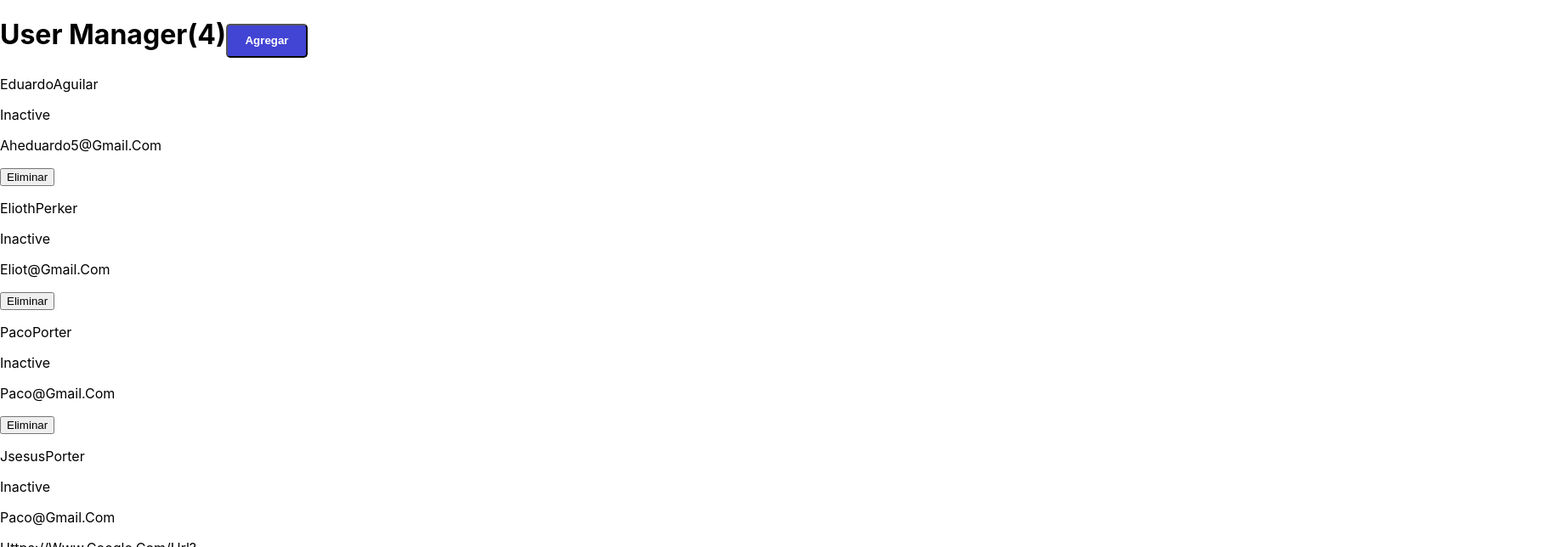
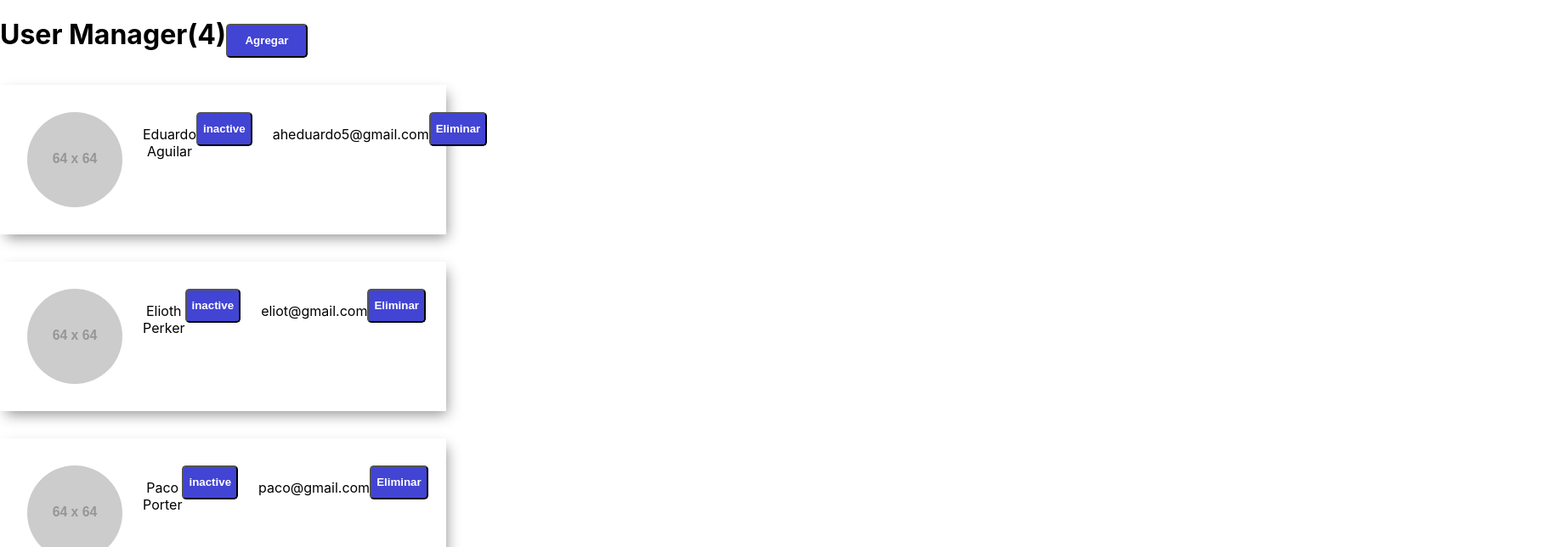
Before and after one commit to aheduardo5/add-users, a React (Create React App) app: page / in a window 1280 px wide. Shown: the top 644 px of the page at 85% size, 1825 px wide, since content can reach past the window. Built offline with nearby package versions, Linux system fonts and the light colour scheme.

Commit message:
save data

```diff
--- a/src/App.css
+++ b/src/App.css
@@ -22,6 +22,43 @@
   transition: 0.5s;
 }
 
+
+.user-content .user {
+  display: flex;
+  width: 80%;
+  height: 7rem;
+  background-color: #fff;
+  box-shadow: 4px 7px 15px -3px #0000006b;
+  margin-top: 2rem;
+  padding: 2rem;
+}
+
+.user-content .user p {
+  margin-left: 1.5rem;
+  text-align: center;
+}
+
+.user-content .user button {
+  color: #fff;
+  width: 6rem;
+  height: 2.5rem;
+  background-color: #4244d4;
+  border-radius: 0.3rem;
+  font-weight: 900;
+}
+
+
+.user-content .user img {
+  border-radius: 50%;
+
+}
+
+.user-content .user .email {
+  text-transform: none;
+
+}
+
+/*
 .UserList {
   width: 90%;
   height: 27rem;
@@ -52,4 +89,4 @@
 .userAction-content .userActions li {
   list-style: none;
   display: inline-block;
-}
+} */
--- a/src/App.jsx
+++ b/src/App.jsx
@@ -1,6 +1,4 @@
 import "./App.css";
-import Header from "./components/Header";
-import UserList from "./components/UserList";
 import UserForm from "./components/UserForm";
 
 function App() {
--- a/src/components/Header.jsx
+++ b/src/components/Header.jsx
@@ -1,13 +1,13 @@
 import React from "react";
 
-const Header = ({updateHandler, usersLength}) => {
+const Header = ({updateHandler, usersLength, users}) => {
 
   return (
     <div>
       <h1>
         user manager({usersLength})
         <span>
-          <button onClick={() => updateHandler()}> Agregar</button>
+          <button onClick={() => updateHandler(users)}> Agregar</button>
         </span>
       </h1>
     </div>
--- a/src/components/User.jsx
+++ b/src/components/User.jsx
@@ -2,19 +2,19 @@ import React from "react";
 
 const User = ({users, deleteH}) => {
   return (
-    <div>
-      <div>
+    <>
+      <div className="user-content">
         {users.map((user) => (
-          <div key={user.id}>
-            <p>{user.name + user.lastName}</p>
-            <p>{user.isActive === true ? "active" : "inactive"}</p>
-            <p>{user.email}</p>
-            <p>{user.image}</p>
+          <div key={user.id} className="user">
+            <img src={user.img} alt="" />
+            <p>{user.name + " " + user.lastName}</p>
+            <button>{user.isActive === true ? "active" : "inactive"}</button>
+            <p className="email">{user.email}</p>
             <button onClick={() => deleteH(user.id)}>Eliminar</button>
           </div>
         ))}
       </div>
-    </div>
+    </>
   );
 };
 
--- a/src/components/UserForm.jsx
+++ b/src/components/UserForm.jsx
@@ -1,4 +1,4 @@
-import React, {useState} from "react";
+import React, { useState } from "react";
 import Header from "./Header";
 import UserList from "./UserList";
 
@@ -9,7 +9,7 @@ const UserForm = () => {
       name: "Eduardo",
       lastName: "Aguilar",
       isActive: false,
-          img: "https://www.google.com/url?sa=i&url=https%3A%2F%2Fpixabay.com%2Fes%2Fimages%2Fsearch%2Fcampo%2F&psig=AOvVaw0cnbkiZp3TaT3Hjw8ifkvf&ust=1643820728859000&source=images&cd=vfe&ved=0CAsQjRxqFwoTCLijr8j73vUCFQAAAAAdAAAAABAD",
+      img: "https://via.placeholder.com/64",
       email: "aheduardo5@gmail.com",
     },
     {
@@ -17,7 +17,7 @@ const UserForm = () => {
       name: "Elioth",
       lastName: "Perker",
       isActive: false,
-          img: "https://https://st.depositphotos.com/1020341/4233/i/600/depositphotos_42333899-stock-photo-portrait-of-huge-beautiful-male.jpg.google.com/url?sa=i&url=https%3A%2F%2Fpixabay.com%2Fes%2Fimages%2Fsearch%2Fcampo%2F&psig=AOvVaw0cnbkiZp3TaT3Hjw8ifkvf&ust=1643820728859000&source=images&cd=vfe&ved=0CAsQjRxqFwoTCLijr8j73vUCFQAAAAAdAAAAABAD",
+      img: "https://via.placeholder.com/64",
       email: "eliot@gmail.com",
     },
     {
@@ -25,7 +25,7 @@ const UserForm = () => {
       name: "Paco",
       lastName: "Porter",
       isActive: false,
-          img: "https://www.google.com/url?sa=i&url=https%3A%2F%2Fpixabay.com%2Fes%2Fimages%2Fsearch%2Fcampo%2F&psig=AOvVaw0cnbkiZp3TaT3Hjw8ifkvf&ust=1643820728859000&source=images&cd=vfe&ved=0CAsQjRxqFwoTCLijr8j73vUCFQAAAAAdAAAAABAD",
+      img: "https://via.placeholder.com/64",
       email: "paco@gmail.com",
     },
     {
@@ -33,8 +33,7 @@ const UserForm = () => {
       name: "jsesus",
       lastName: "Porter",
       isActive: false,
-          image:
-            "https://www.google.com/url?sa=i&url=https%3A%2F%2Fpixabay.com%2Fes%2Fimages%2Fsearch%2Fcampo%2F&psig=AOvVaw0cnbkiZp3TaT3Hjw8ifkvf&ust=1643820728859000&source=images&cd=vfe&ved=0CAsQjRxqFwoTCLijr8j73vUCFQAAAAAdAAAAABAD",
+      img: "https://via.placeholder.com/64",
       email: "paco@gmail.com",
     },
   ];
@@ -46,14 +45,18 @@ const UserForm = () => {
     // setUsers(usersUpdated);
   };
 
-      const updateHandler = () =>{
-        console.log("Hola");
-      }
+  const updateHandler = (userUpdating) => {
+    console.log(userUpdating);
+  };
 
   return (
     <div>
-      <Header updateHandler={updateHandler} usersLength={users.length}/>
-      <UserList users={users} deleteHandler={deleteHandler} updateHandler={updateHandler}/>
+      <Header  users={users} updateHandler={updateHandler} usersLength={users.length} />
+      <UserList
+        users={users}
+        deleteHandler={deleteHandler}
+        updateHandler={updateHandler}
+      />
     </div>
   );
 };
--- a/src/components/UserList.jsx
+++ b/src/components/UserList.jsx
@@ -1,11 +1,11 @@
-import React, { useState } from "react";
+import React from "react";
 import User from "./User"
 
-const UserList = ({users,deleteHandler,updateHandler}) => {
+const UserList = ({users,deleteHandler, updateHandler}) => {
   return (
-    <>
-    <User users={users} deleteH={deleteHandler} updateH={updateHandler}/>
-    </>
+    <div className="UserList">
+    <User users={users} deleteH={deleteHandler} updateHandler={updateHandler}/>
+    </div>
   );
 };
 
```
Lines whose indentation alone changed are shown as unchanged.
